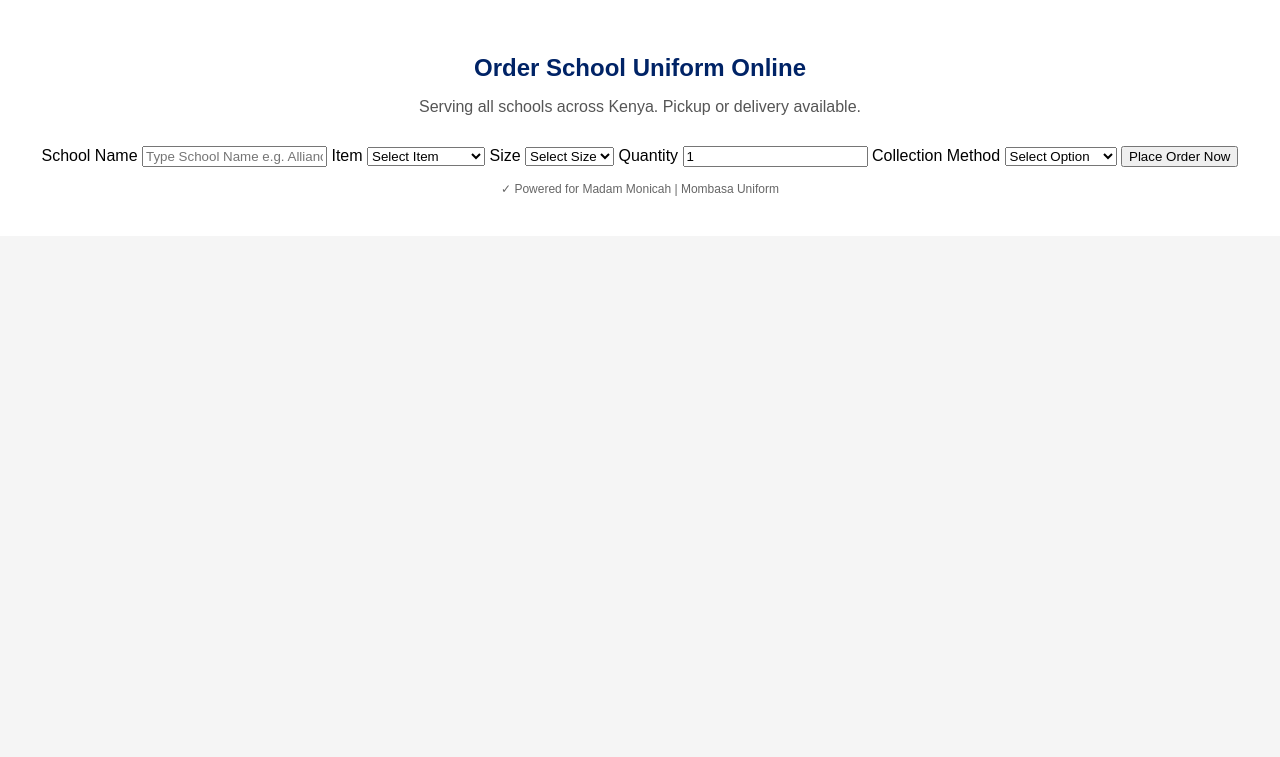
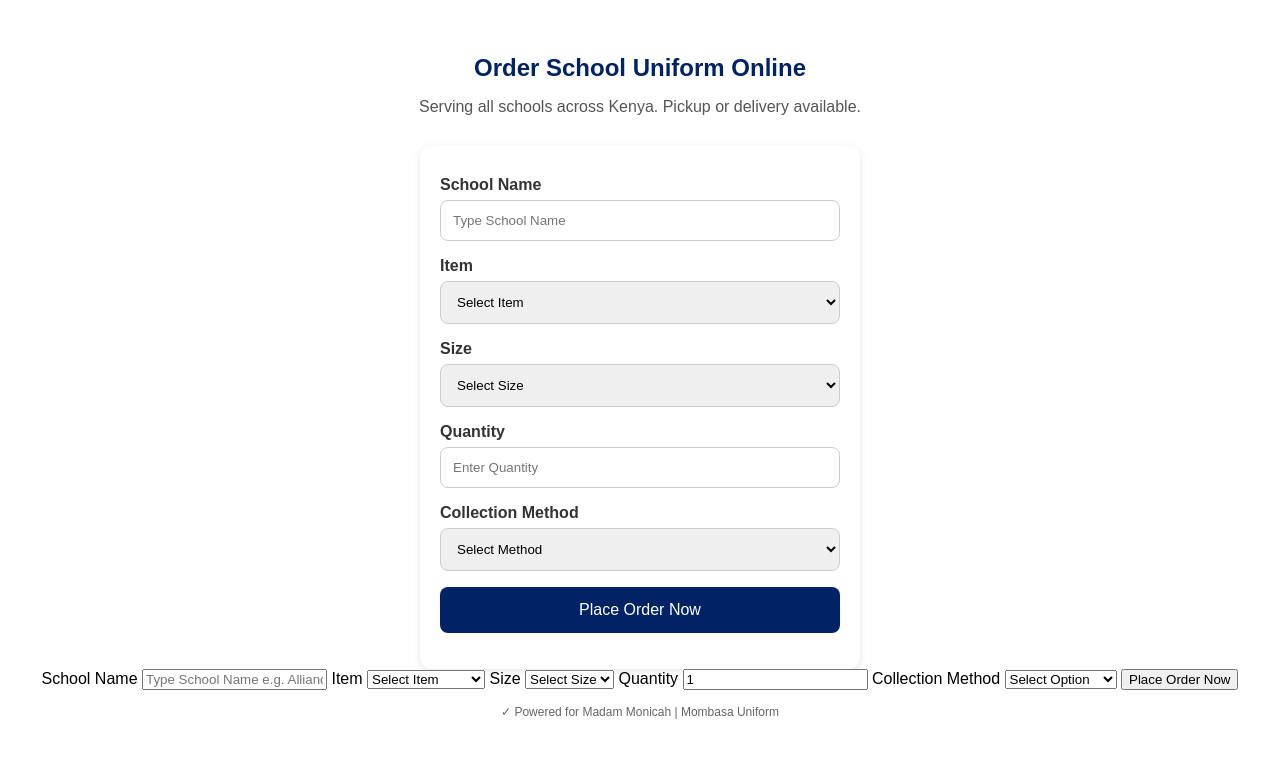
Before and after one commit to samuelkingsmen/mombasa-uniform, a plain HTML site: page index.html in a window 1280 px wide. Shown: the part 59-816 px from the top of the page. Drawn offline with Linux system fonts and the light colour scheme.

Commit message:
Update index.html

```diff
--- a/index.html
+++ b/index.html
@@ -97,6 +97,41 @@
 
     <!-- Booking form -->
     <form onsubmit="sendToWhatsApp(); return false;">
+  <div class="booking-form">
+    <label for="school">School Name</label>
+    <input type="text" id="school" placeholder="Type School Name" required>
+
+    <label for="item">Item</label>
+    <select id="item" required>
+      <option value="">Select Item</option>
+      <option value="Shirt">Shirt</option>
+      <option value="Trouser">Trouser</option>
+      <option value="Sweater">Sweater</option>
+    </select>
+
+    <label for="size">Size</label>
+    <select id="size" required>
+      <option value="">Select Size</option>
+      <option value="24">24</option>
+      <option value="26">26</option>
+      <option value="28">28</option>
+      <option value="30">30</option>
+      <option value="32">32</option>
+    </select>
+
+    <label for="quantity">Quantity</label>
+    <input type="number" id="quantity" placeholder="Enter Quantity" min="1" required>
+
+    <label for="delivery">Collection Method</label>
+    <select id="delivery" required>
+      <option value="">Select Method</option>
+      <option value="Pickup at Shop">Pickup at Shop</option>
+      <option value="Delivery">Delivery</option>
+    </select>
+
+    <button type="submit">Place Order Now</button>
+  </div>
+</form>
       <label>School Name</label>
       <input type="text" placeholder="Type School Name e.g. Alliance High School" id="school" required>
 
```
